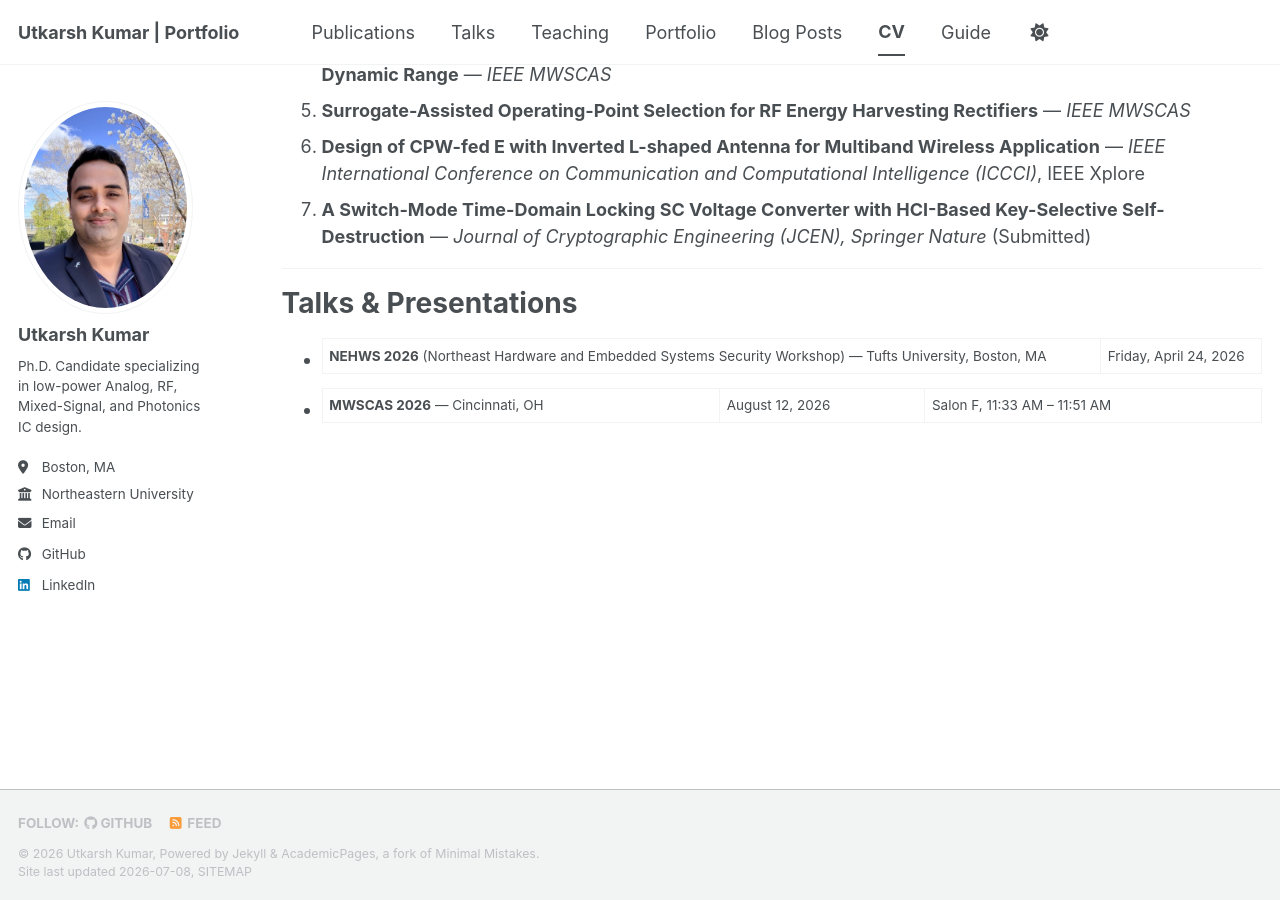
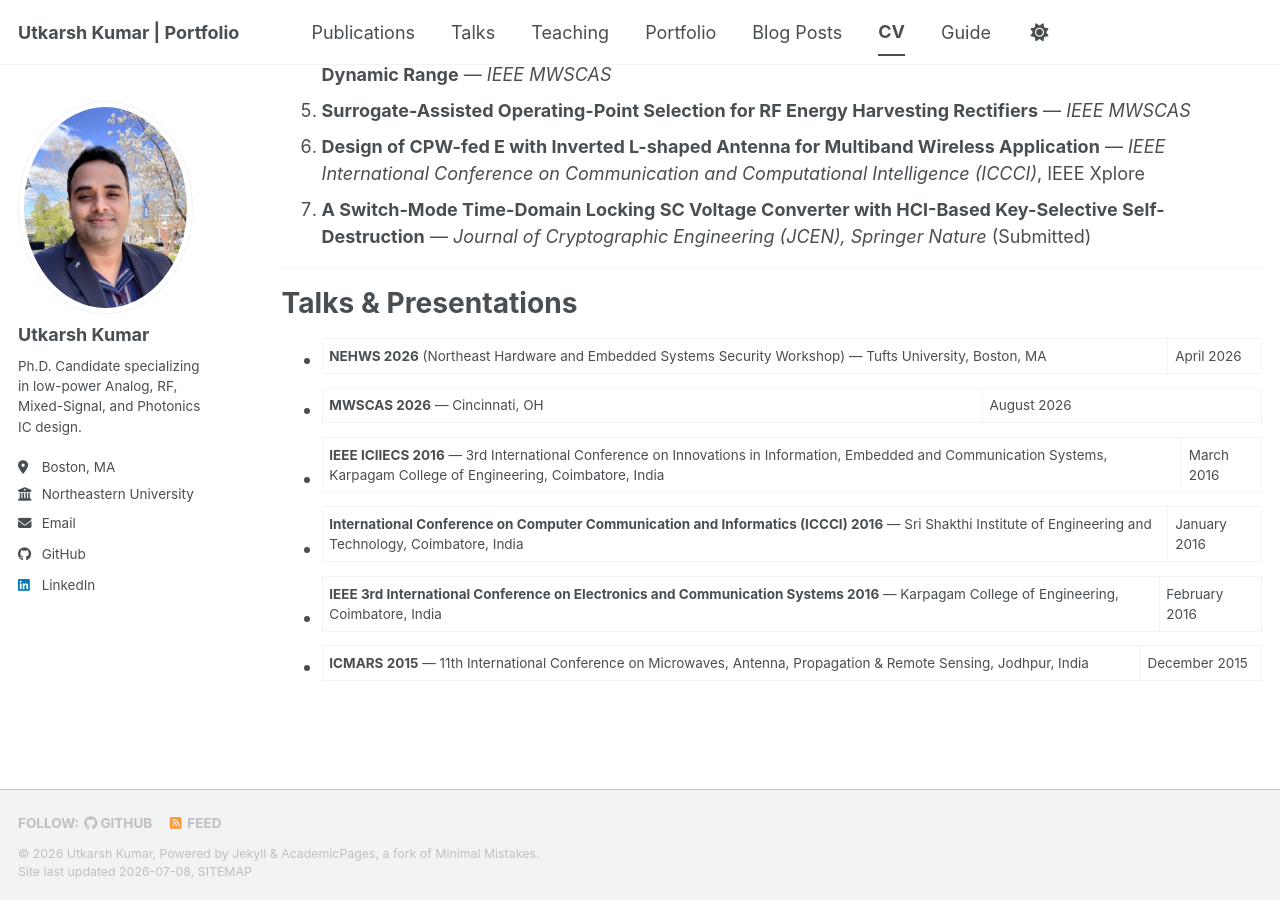
Before and after one commit to Ut1991/Ut1991.github.io, a Jekyll site: the page built from _pages/cv.md, in a window 1280 px wide and 900 px high, scrolled down 4900 px. Built offline with Jekyll 4.4.1, drawn with Linux system fonts in a browser that asks for light colours; a style sheet for code colours, icons or effects is not loaded.

Commit message:
Update cv.md

```diff
--- a/_pages/cv.md
+++ b/_pages/cv.md
@@ -127,5 +127,9 @@ Publications
 
 Talks & Presentations
 ======
-* **NEHWS 2026** (Northeast Hardware and Embedded Systems Security Workshop) — Tufts University, Boston, MA | Friday, April 24, 2026
-* **MWSCAS 2026** — Cincinnati, OH | August 12, 2026 | Salon F, 11:33 AM – 11:51 AM
+* **NEHWS 2026** (Northeast Hardware and Embedded Systems Security Workshop) — Tufts University, Boston, MA | April 2026
+* **MWSCAS 2026** — Cincinnati, OH | August 2026
+* **IEEE ICIIECS 2016** — 3rd International Conference on Innovations in Information, Embedded and Communication Systems, Karpagam College of Engineering, Coimbatore, India | March 2016
+* **International Conference on Computer Communication and Informatics (ICCCI) 2016** — Sri Shakthi Institute of Engineering and Technology, Coimbatore, India | January 2016
+* **IEEE 3rd International Conference on Electronics and Communication Systems 2016** — Karpagam College of Engineering, Coimbatore, India | February 2016
+* **ICMARS 2015** — 11th International Conference on Microwaves, Antenna, Propagation & Remote Sensing, Jodhpur, India | December 2015
```
